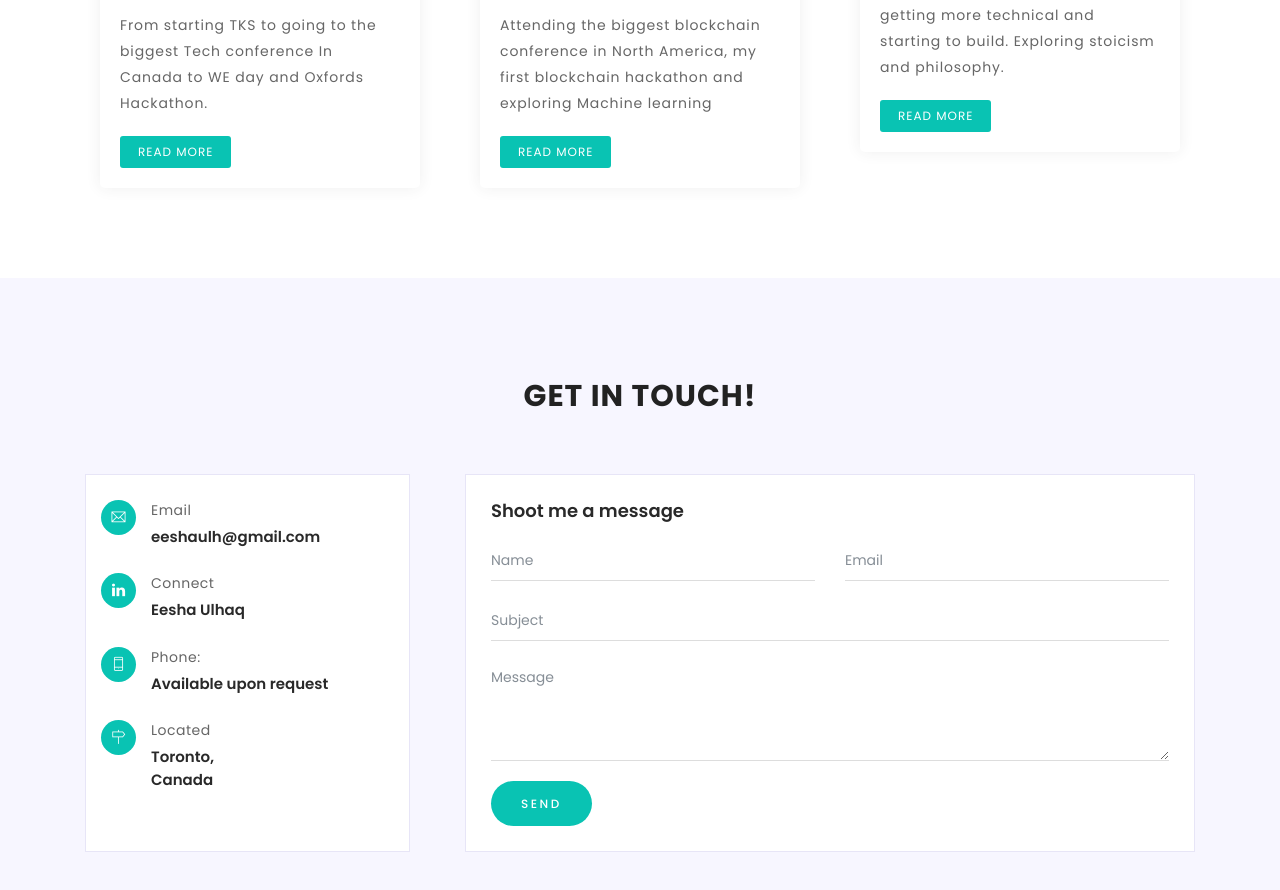
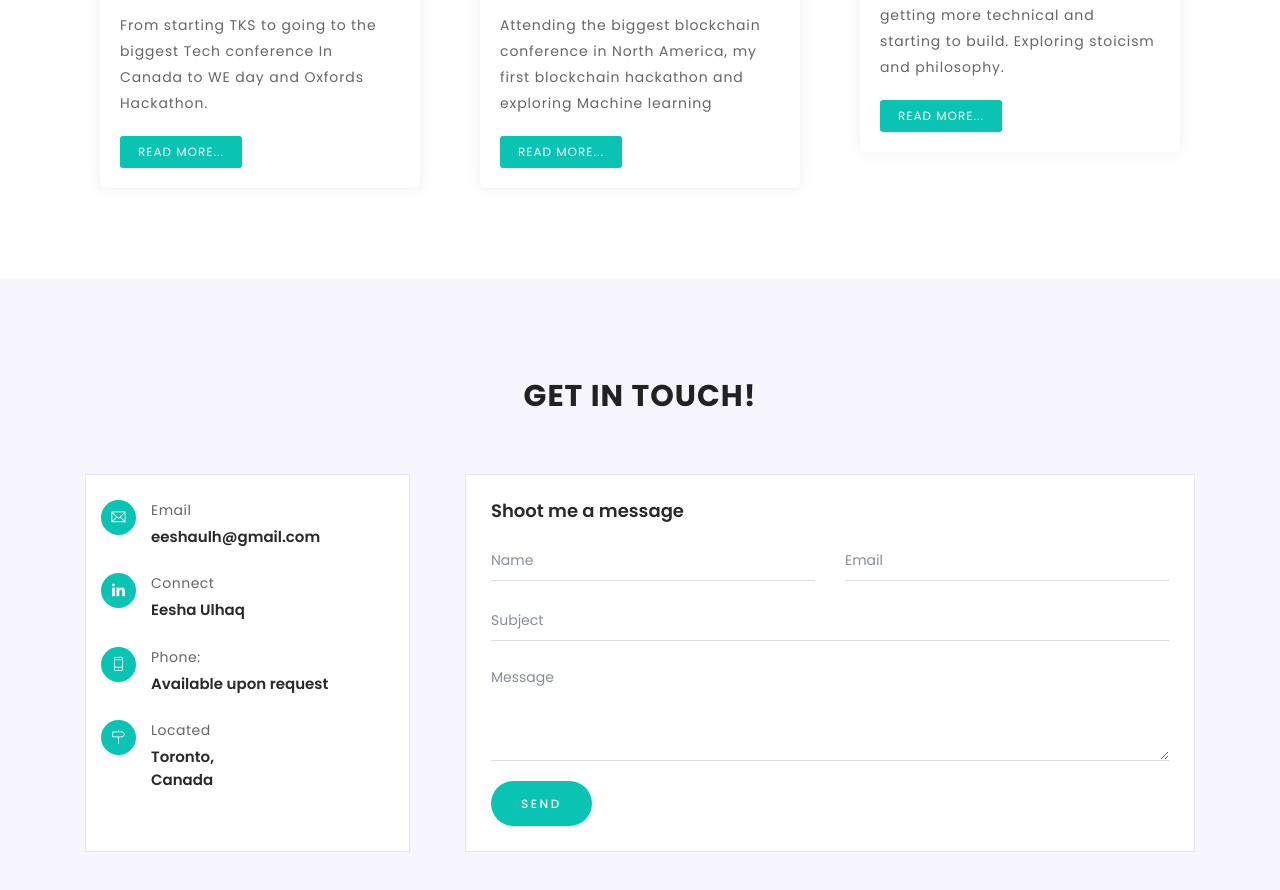
Before and after one commit to Eeshau/Eeshau.github.io, a plain HTML site: page index.html in a window 1280 px wide. Shown: the part 3613-4503 px from the top of the page. Drawn offline with Linux system fonts and the light colour scheme.

Commit message:
Update index.html

```diff
--- a/index.html
+++ b/index.html
@@ -362,7 +362,7 @@
                   <h4 class="font-alt"><a href="#">September 2019</a></h4>
                   <p> From starting TKS to going to the biggest Tech conference In Canada to WE day and Oxfords Hackathon.
                   </p>
-                  <a class="theme-bg more" href="https://mailchi.mp/5afe6ce007e8/september-newsletter-eesha-ulhaq">Read More</a>
+                  <a class="theme-bg more" href="https://mailchi.mp/5afe6ce007e8/september-newsletter-eesha-ulhaq">Read More...</a>
                 </div><!-- /blog-content -->
             </div> <!-- Blog Item -->
           </div>
@@ -378,7 +378,7 @@
 
                   <h4 class="font-alt"><a href="#">Summer Newsletter</a></h4>
                   <p>Attending the biggest blockchain conference in North America, my first blockchain hackathon and exploring Machine learning</p>
-                  <a class="theme-bg more" href="https://mailchi.mp/c2ba691174a3/summer-newsletter">Read More</a>
+                  <a class="theme-bg more" href="https://mailchi.mp/c2ba691174a3/summer-newsletter">Read More...</a>
                 </div><!-- /blog-content -->
             </div> <!-- Blog Item -->
           </div>
@@ -393,7 +393,7 @@
                 <div class="blog-content">
                   <h4 class="font-alt"><a href="https://mailchi.mp/2e20361a97b7/eesha-ulhaq-october-newsletter">October 2019</a></h4>
                   <p>Diving deeper into Blockchain, getting more technical and starting to build. Exploring stoicism and philosophy.</p>
-                  <a class="theme-bg more" href="https://mailchi.mp/2e20361a97b7/eesha-ulhaq-october-newsletter">Read More</a>
+                  <a class="theme-bg more" href="https://mailchi.mp/2e20361a97b7/eesha-ulhaq-october-newsletter">Read More...</a>
                 </div><!-- /blog-content -->
             </div> <!-- Blog Item -->
           </div>
```
